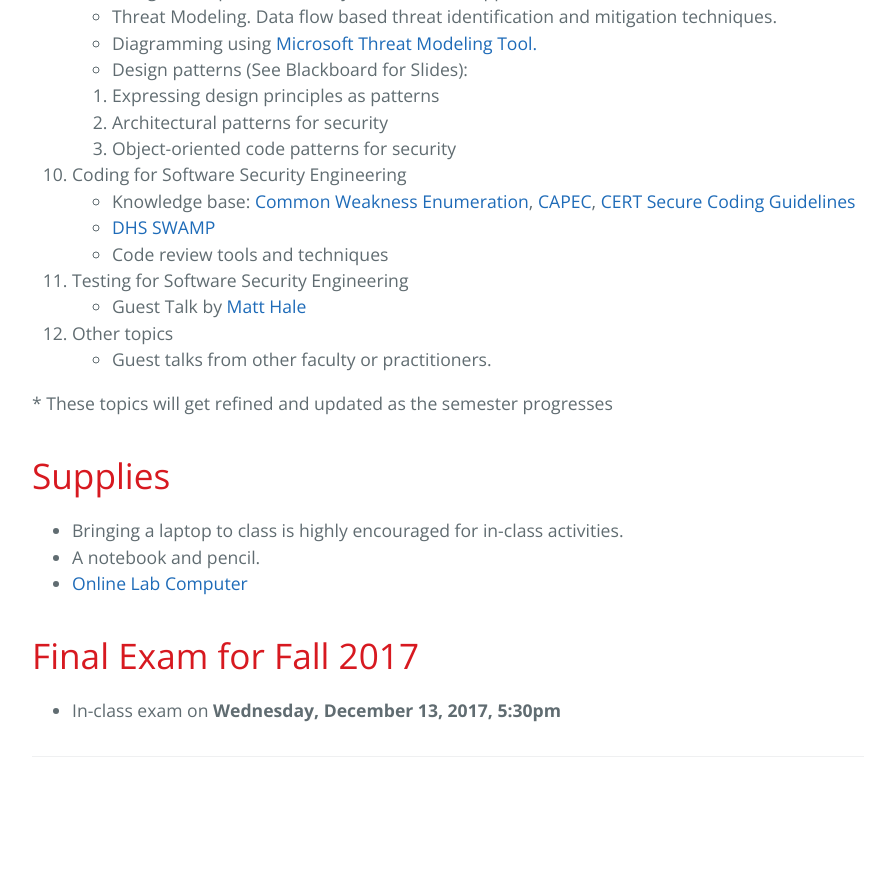
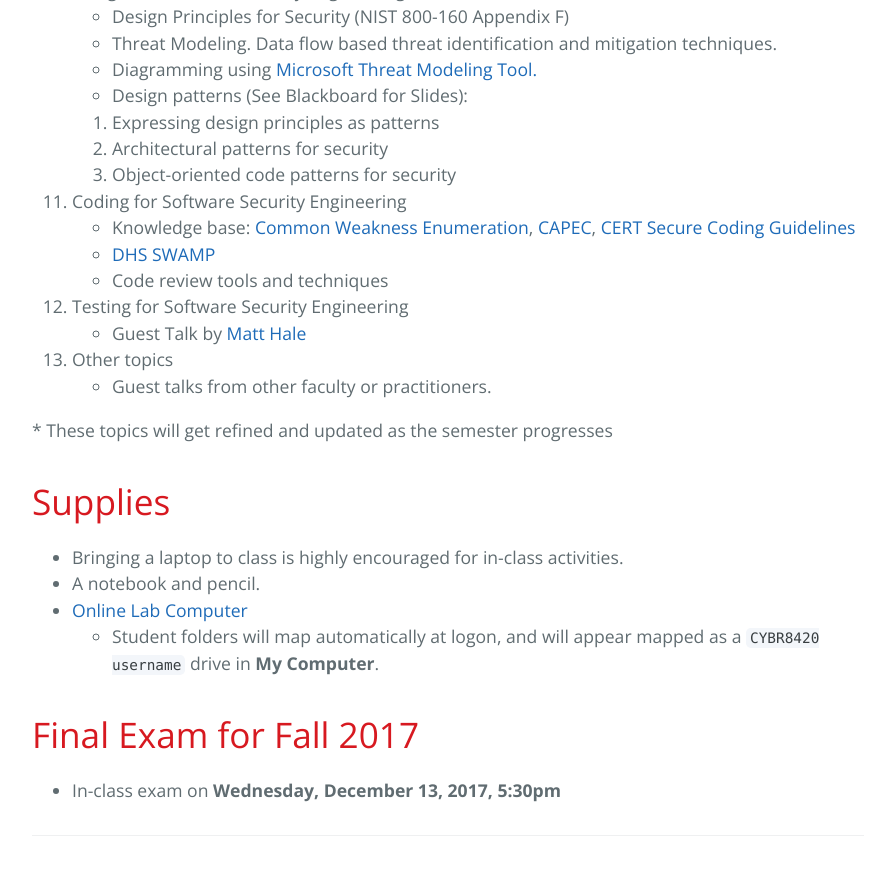
Before and after one commit to robinagandhi/swa, a Jekyll site: the page built from index.md, in a window 1280 px wide and 900 px high, scrolled down 1212 px. Shown: the top 875 px of the window, without its empty margins (192-1087 px from the left). Built offline with Jekyll 4.4.1, drawn with Linux system fonts in a browser that asks for light colours; before the commit the page ends 2033 px from its top, so only the background shows below that; some of the changed lines change nothing that is shown; some of the changed text lies outside the part shown.

Commit message:
swa competencies

```diff
--- a/index.md
+++ b/index.md
@@ -7,29 +7,30 @@
 # Class Topics*
 Content will be linked as we progress through the semester. This allows to me to update/create/re-design content throughout the semester.
 
+1. Software Assurance [Competencies](http://resources.sei.cmu.edu/library/asset-view.cfm?assetid=47953) and Sample [Job](https://robinagandhi.github.io/swa/resources/swa-positions-1.pdf) [Descriptions](https://robinagandhi.github.io/swa/resources/swa-positions-2.pdf)
 1. Introduction to [Software Assurance](https://robinagandhi.github.io/swa/slides/lecture-0/software-assurance.html)
-2. Collaborating when working on Software
+1. Collaborating when working on Software
   - Get familiar with version control. [Github Primer](https://robinagandhi.github.io/swa/pages/github.html)
   - Get familiar with containers. [Container Primer](https://robinagandhi.github.io/swa/pages/containers.html)
-3. Corporate Engagement with Open Source Software (OSS) and Licensing
+1. Corporate Engagement with Open Source Software (OSS) and Licensing
   * Guest Talk by [Matt Germonprez](http://www.unomaha.edu/college-of-information-science-and-technology/about/faculty-staff/matt-germonprez.php)
-4. Engineering For Assurance
+1. Engineering For Assurance
   * Systems Security Engineering. Based on Chapter 2 from [NIST SP 800-160](http://nvlpubs.nist.gov/nistpubs/SpecialPublications/NIST.SP.800-160.pdf).
-5. Assurance Cases for Software Security Engineering
+1. Assurance Cases for Software Security Engineering
   * [ISO Standard](https://unomaha.on.worldcat.org/oclc/772089071?databaseList=638) for Assurance cases.
   * Diagramming in [Lucidchart](https://www.lucidchart.com/). You can sign up for a [free student account.](https://www.lucidchart.com/users/education/registerLevel?tP=1&t4=A&t10=A) You may start a new assurance case using this [template](https://www.lucidchart.com/invitations/accept/e8d3aac4-e62b-4fa0-9fd1-c2cf6a6d318d).
   * Formal diagramming in [Adelard ASCE](https://www.adelard.com/asce/choosing-asce/index.html)
   * Assurance Case Exercise (Team Deliverable)
-6. Requirements for Software Security Engineering
+1. Requirements for Software Security Engineering
   * Problem Frames (Abuse and Security Frames)
   * The Meaning of Requirements for Software Security Engineering
   * [Misuse cases](http://ieeexplore.ieee.org/stamp/stamp.jsp?arnumber=1159030)
   * Using Misuse cases to Elaborate Assurance Cases: Misuse Case Exercise (Team Deliverable)
   * Translating compliance constraints to requirements. [NIST 800-160 public draft 2, Appendix-J](http://csrc.nist.gov/publications/drafts/800-160/sp800_160_second-draft.pdf)
-7. Maturity Models for Software Security Engineering
+1. Maturity Models for Software Security Engineering
   * Build Security In Maturity Model ([BSIMM](https://www.bsimm.com))
-8. Midterm Exam. Sometime in October.
-9. Design for Software Security Engineering
+1. Midterm Exam. Sometime in October.
+1. Design for Software Security Engineering
   * Design Principles for Security (NIST 800-160 Appendix F)
   * Threat Modeling. Data flow based threat identification and mitigation techniques.
   * Diagramming using [Microsoft Threat Modeling Tool.](https://www.microsoft.com/en-us/download/details.aspx?id=49168)
@@ -37,13 +38,13 @@
     1. Expressing design principles as patterns
     2. Architectural patterns for security
     3. Object-oriented code patterns for security
-10. Coding for Software Security Engineering
+1. Coding for Software Security Engineering
   * Knowledge base: [Common Weakness Enumeration](http://cwe.mitre.org/), [CAPEC](https://capec.mitre.org/), [CERT Secure Coding Guidelines](https://www.securecoding.cert.org/confluence/display/seccode/SEI+CERT+Coding+Standards)
   * [DHS SWAMP](https://www.mir-swamp.org/)
   * Code review tools and techniques
-11. Testing for Software Security Engineering
+1. Testing for Software Security Engineering
   * Guest Talk by [Matt Hale](http://faculty.ist.unomaha.edu/mhale/)
-12. Other topics
+1. Other topics
   * Guest talks from other faculty or practitioners.
 
 \* These topics will get refined and updated as the semester progresses
@@ -52,6 +53,7 @@
 * Bringing a laptop to class is highly encouraged for in-class activities.
 * A notebook and pencil.
 * [Online Lab Computer](http://support.ist.unomaha.edu/view.html)
+  - Student folders will map automatically at logon, and will appear mapped as a `CYBR8420 username` drive in **My Computer**.
 
 # Final Exam for Fall 2017
 
```
Also changed, not shown: 2 other files.
